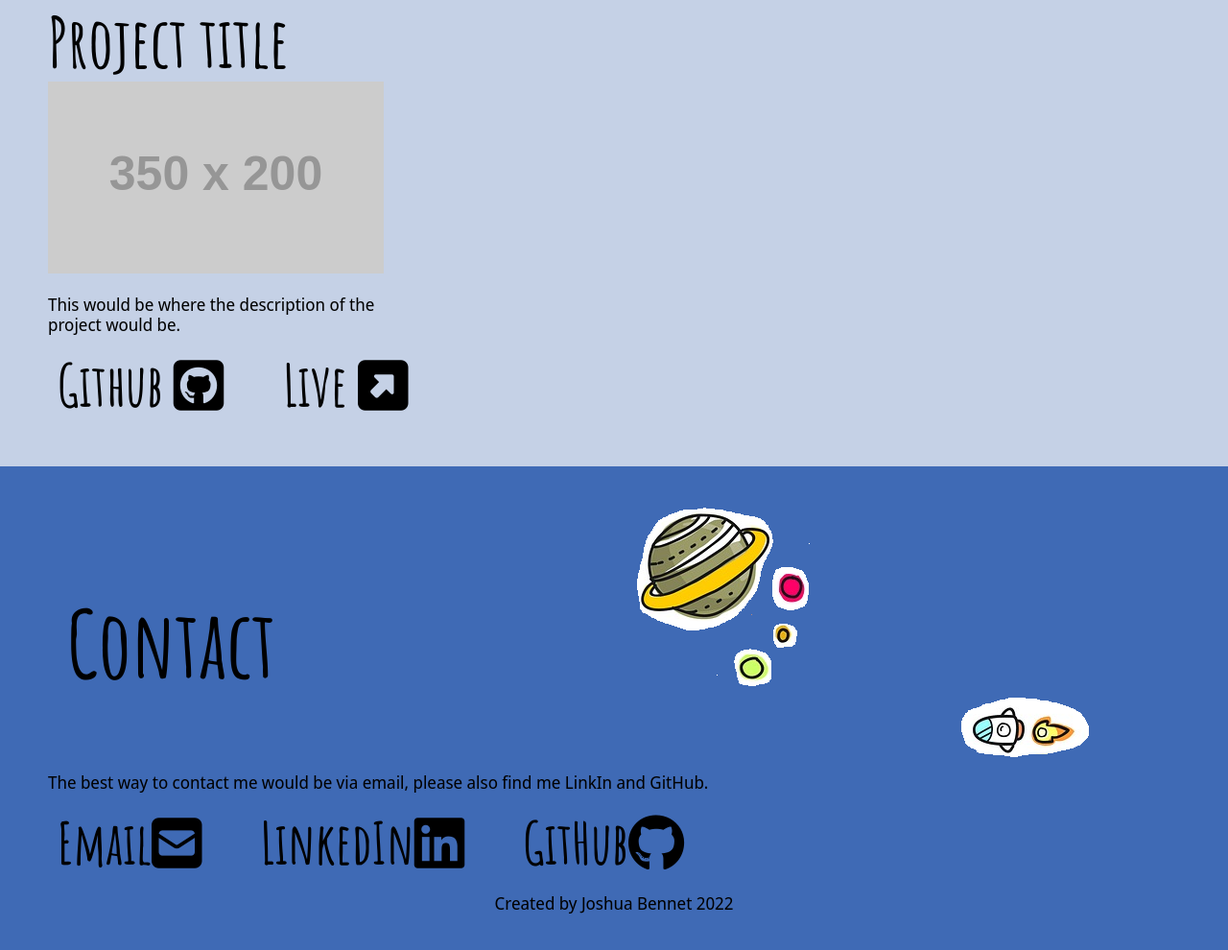
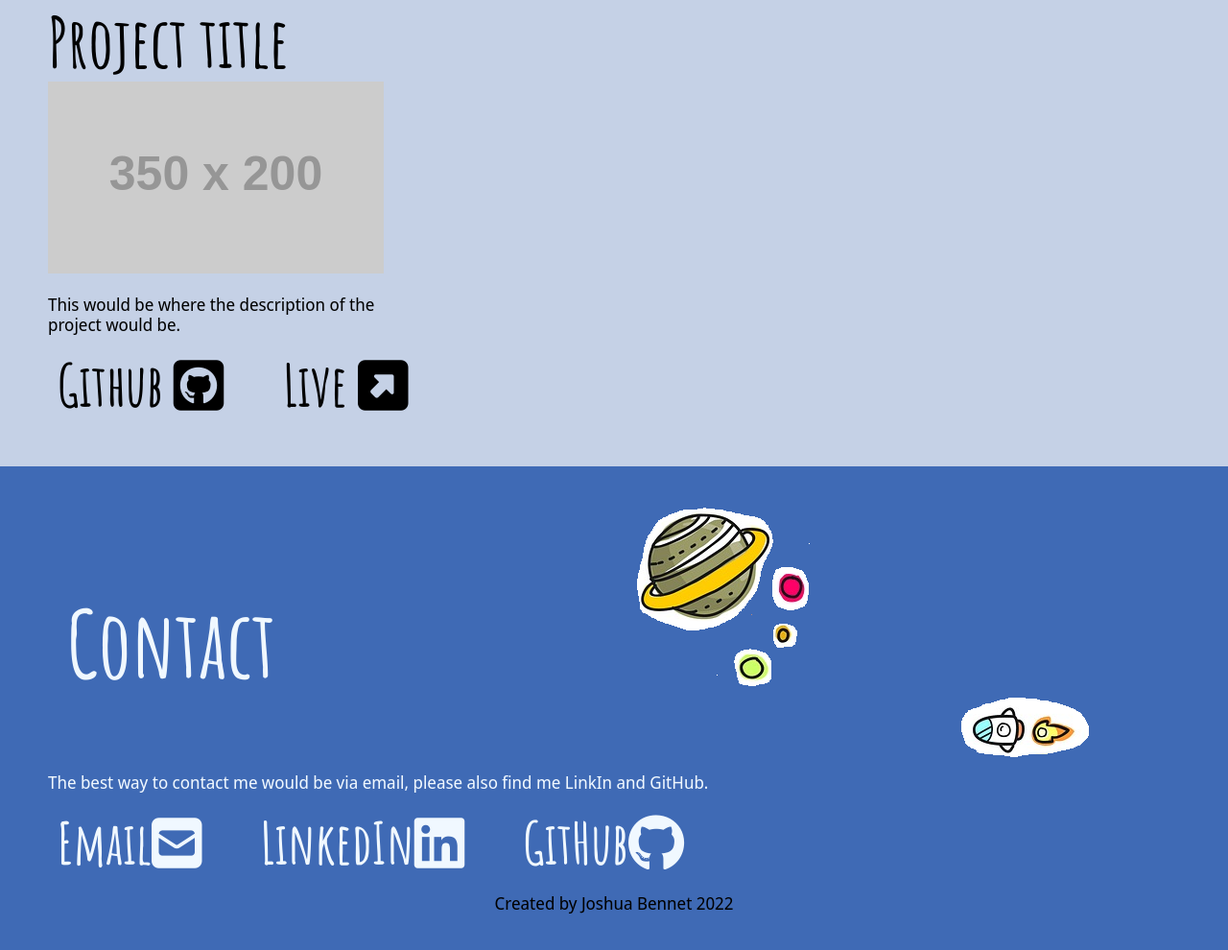
Before and after one commit to JoshuaBennet/Portfolio, a plain HTML site: page index.html in a window 1280 px wide. Shown: the part 2072-3062 px from the top of the page at 96% size. Drawn offline with Linux system fonts and the light colour scheme; placeholder pictures from the web are drawn by us.

Commit message:
changed font colors for vis

```diff
--- a/Style.css
+++ b/Style.css
@@ -73,8 +73,12 @@ p {
 	font-family: "Noto Sans Display", arial, sans-serif;
 	font-size: 1.5rem;
 }
+.about_title {
+	color: aliceblue;
+}
 .about_paragraph{
 	max-width: 60%;
+	color: aliceblue;
 }
 .projects_container {
 	display: flex;
@@ -90,10 +94,14 @@ p {
 .links_content{
 	font-size: 4rem;
 }
+.contact_title {
+	color: aliceblue;
+}
 .contact_text{
 	margin-top: 0;
 	display: flex;
 	flex-wrap: wrap;
+	color: aliceblue;
 }
 .container {
 	width: 100%;
@@ -154,7 +162,9 @@ p {
 	top: 20px;
 	left: 50%;
 }
-
+.contact_links {
+	color: aliceblue;
+}
 .made_by{
 	text-align: center;
 }
```
